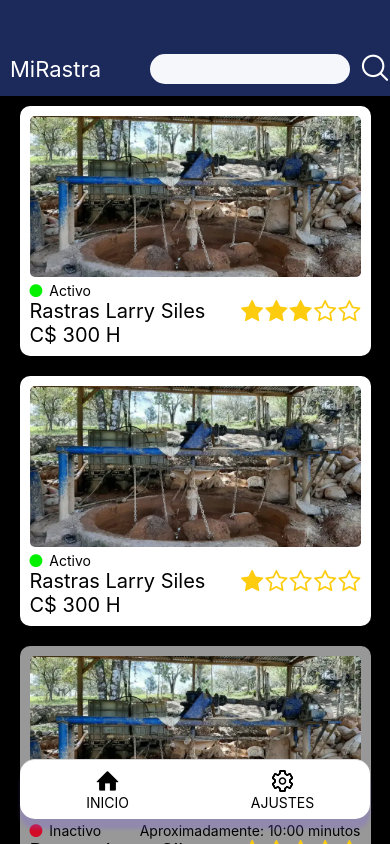
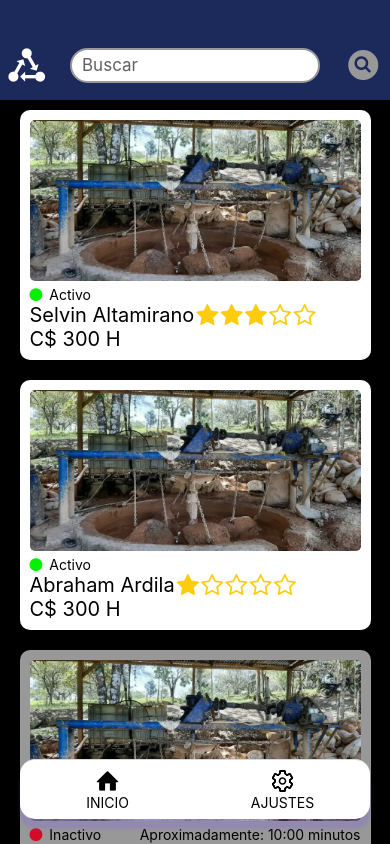
Before and after one commit to Vidal753/miner-mobile, a React Native app: screen /Home in a window 390 px wide. Built offline with nearby package versions, Linux system fonts and the light colour scheme.

Commit message:
search-bar

```diff
--- a/Components/Header.js
+++ b/Components/Header.js
@@ -4,12 +4,11 @@ import {
   widthPercentageToDP as wp,
   heightPercentageToDP as hp,
 } from 'react-native-responsive-screen';
-import { AntDesign, FontAwesome } from '@expo/vector-icons';
+import { FontAwesome } from '@expo/vector-icons';
 import { getHeaderTitle } from '@react-navigation/elements';
-import TextInput from './TextInput';
 import { colors } from '../Constant/colors';
 
-const Header = ({ navigation, options, back }) => {
+const Header = ({ navigation, options, back, onChangeValue }) => {
   //const title = getHeaderTitle(options, route.name);
   const title = getHeaderTitle(options);
   const color = { ...colors };
@@ -19,22 +18,14 @@ const Header = ({ navigation, options, back }) => {
     <Fragment>
       <View style={[styles.container, options.headerStyle]}>
         {back ? (
-          <View style={{ flexDirection: 'row', marginBottom: 10 }}>
-            <TouchableOpacity style={styles.button} onPress={navigation.goBack}>
-              <FontAwesome name="chevron-left" size={hp(3)} color={color.background} />
-            </TouchableOpacity>
-            <Text style={styles.primaryText}>{title}</Text>
-          </View>
+          <TouchableOpacity style={styles.button} onPress={navigation.goBack}>
+            <FontAwesome name="chevron-left" size={hp(3)} color={colors.background} />
+          </TouchableOpacity>
         ) : (
-          <View style={{ flexDirection: 'row', alignItems: 'center', marginBottom: 10 }}>
-            <Text style={styles.primaryText}>MiRastra</Text>
-            <View style={styles.button} />
-            <TextInput error={''} info={''} />
-            <TouchableOpacity>
-              <AntDesign name="search1" size={30} color={color.background} />
-            </TouchableOpacity>
-          </View>
+          <View style={styles.button} />
         )}
+        <Text style={styles.primaryText}>{title}</Text>
+        <View style={styles.button} />
       </View>
     </Fragment>
   );
@@ -70,8 +61,7 @@ function makeStyles(color) {
     },
     primaryText: {
       color: color.background,
-      fontSize: 22,
-      textAlign: 'center',
+      fontSize: 26,
     },
   });
 }
--- a/Components/StarRating.js
+++ b/Components/StarRating.js
@@ -49,7 +49,7 @@ const makeStyle = () => {
     container: {
       flex: 1,
       justifyContent: 'center',
-      alignItems: 'flex-end',
+      alignItems: 'flex-start',
     },
   });
 };
--- a/Components/TextInput.js
+++ b/Components/TextInput.js
@@ -84,21 +84,21 @@ const makeStyles = function (colors, props) {
       ...props.containerStyle,
     },
     containerSimpleTextInput: {
-      height: 30,
-      width: 200,
+      height: 35,
+      width: 250,
       margin: 10,
       display: 'flex',
       flexDirection: 'row',
       alignItems: props.multiline ? 'flex-start' : 'center',
       justifyContent: 'space-between',
       borderRadius: props.multiline ? hp(10) : 25,
-      backgroundColor: colors.shadow,
-      borderColor: colors.shadow,
+      backgroundColor: colors.background,
+      borderColor: colors.accent,
       borderWidth: 2,
       ...props.containerSimpleTextInput,
     },
     textInput: {
-      paddingLeft: 20,
+      paddingLeft: 10,
       width: '100%',
       textAlignVertical: props.multiline ? 'top' : null,
       height: props.multiline ? 80 : null,
--- a/Navigation/CustomerNavigation.js
+++ b/Navigation/CustomerNavigation.js
@@ -51,13 +51,14 @@ export default function () {
         name={'Setting'}
         component={SettingsScreen}
         options={{
+          title: 'Settings',
           tabBarIcon: ({ focused }) => (
             <View style={{ justifyContent: 'center', alignItems: 'center' }}>
               {Platform.OS === 'ios' && <Text style={{ marginTop: 10 }} />}
               {focused ? (
-                <Ionicons name="settings" size={24} color="black" />
+                <Ionicons name="settings" size={24} color={colors.black} />
               ) : (
-                <Ionicons name="settings-outline" size={24} color="black" />
+                <Ionicons name="settings-outline" size={24} color={colors.black} />
               )}
               <Text>AJUSTES</Text>
             </View>
--- a/Navigation/ItemNavigation.js
+++ b/Navigation/ItemNavigation.js
@@ -12,7 +12,14 @@ export default function () {
       screenOptions={{
         header: (props) => <Header {...props} />,
       }}>
-      <Stack.Screen name={'Home'} component={HomeScreen} />
+      <Stack.Screen
+        name={'Home'}
+        component={HomeScreen}
+        options={{
+          title: 'Inicio',
+          headerShown: false,
+        }}
+      />
       <Stack.Screen
         name={'Item'}
         component={ItemScreen}
--- a/Screens/HomeScreen.js
+++ b/Screens/HomeScreen.js
@@ -1,8 +1,11 @@
-import React from 'react';
+import React, { useState } from 'react';
 import { StatusBar } from 'expo-status-bar';
-import { View, ScrollView, StyleSheet } from 'react-native';
+import { View, ScrollView, StyleSheet, TouchableOpacity, Text, Alert } from 'react-native';
+import { Ionicons, MaterialCommunityIcons } from '@expo/vector-icons';
 import CardItem from '../Components/CardItem';
 import { colors } from '../Constant/colors';
+import TextInput from '../Components/TextInput';
+import Header from '../Components/Header';
 
 export default function ({ navigation }) {
   const color = { ...colors };
@@ -12,7 +15,7 @@ export default function ({ navigation }) {
       active: false,
       state: 'Inactivo',
       time: '10:00',
-      name: 'Rastras Larry Siles',
+      name: 'Larry Siles',
       price: '300',
       stars: 5,
     },
@@ -20,7 +23,7 @@ export default function ({ navigation }) {
       active: true,
       state: 'Activo',
       time: '',
-      name: 'Rastras Larry Siles',
+      name: 'Selvin Altamirano',
       price: '300',
       stars: 3,
     },
@@ -28,7 +31,7 @@ export default function ({ navigation }) {
       active: false,
       state: 'Inactivo',
       time: '10:00',
-      name: 'Rastras Larry Siles',
+      name: 'Carlos Hernandez',
       price: '300',
       stars: 4,
     },
@@ -36,28 +39,63 @@ export default function ({ navigation }) {
       active: true,
       state: 'Activo',
       time: '',
-      name: 'Rastras Larry Siles',
+      name: 'Abraham Ardila',
       price: '300',
       stars: 1,
     },
   ];
+  const [filterData, setFilterData] = useState(status);
+  const [filterActive, setFilterActive] = useState(false);
 
-  const active = status.filter((status) => status.active === true);
-  const inactive = status.filter((status) => status.active === false);
+  const active = filterData.filter((status) => status.active === true);
+  const inactive = filterData.filter((status) => status.active === false);
+
+  const searchFilterFunction = (text) => {
+    if (text) {
+      const newData = status.filter((item) => {
+        const itemData = item.name ? item.name.toUpperCase() : ''.toUpperCase();
+        const textData = text.toUpperCase();
+        return itemData.indexOf(textData) > -1;
+      });
+      setFilterData(newData);
+    } else {
+      setFilterData(status);
+    }
+  };
 
   return (
+    <View>
+      <View style={styles.searchBar}>
+        <MaterialCommunityIcons name="state-machine" size={40} color={color.background} />
+        <TextInput
+          error={''}
+          info={''}
+          placeholder={'Buscar'}
+          onChangeText={(event) => {
+            searchFilterFunction(event);
+          }}
+        />
+        <TouchableOpacity onPress={() => setFilterActive(!filterActive)}>
+          <Ionicons
+            name="search-circle"
+            size={40}
+            color={filterActive ? color.background : color.accent}
+          />
+        </TouchableOpacity>
+      </View>
       <ScrollView style={styles.container}>
         {/* eslint-disable-next-line react/style-prop-object */}
         <StatusBar style={'light'} />
 
-      {active.map((state) => (
-        <CardItem status={state} onPress={() => navigation.navigate('Item')} />
+        {active.map((state, index) => (
+          <CardItem key={index} status={state} onPress={() => navigation.navigate('Item')} />
         ))}
-      {inactive.map((state) => (
-        <CardItem status={state} />
+        {inactive.map((state, index) => (
+          <CardItem key={index} status={state} />
         ))}
         <View style={{ minHeight: 100 }} />
       </ScrollView>
+    </View>
   );
 }
 
@@ -67,5 +105,13 @@ const makeStyle = (color) => {
       backgroundColor: color.black,
       height: '100%',
     },
+    searchBar: {
+      height: 100,
+      paddingTop: 30,
+      backgroundColor: color.primary,
+      flexDirection: 'row',
+      justifyContent: 'space-around',
+      alignItems: 'center',
+    },
   });
 };
--- a/Screens/ItemScreen.js
+++ b/Screens/ItemScreen.js
@@ -1,6 +1,5 @@
 import React from 'react';
 import { View, Text, StyleSheet } from 'react-native';
-import StarRating from '../Components/StarRating';
 import { colors } from '../Constant/colors';
 
 export default function () {
```
Lines whose indentation alone changed are shown as unchanged.
